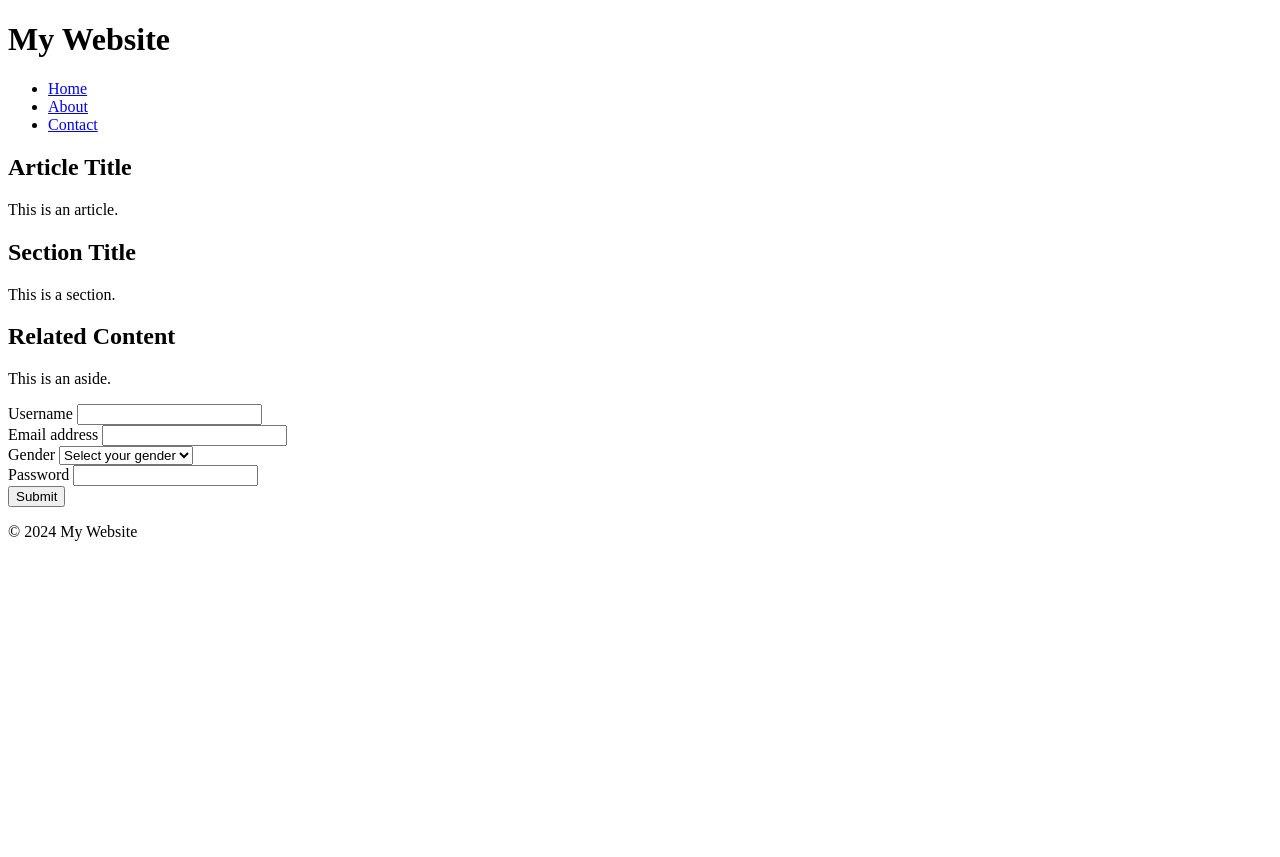
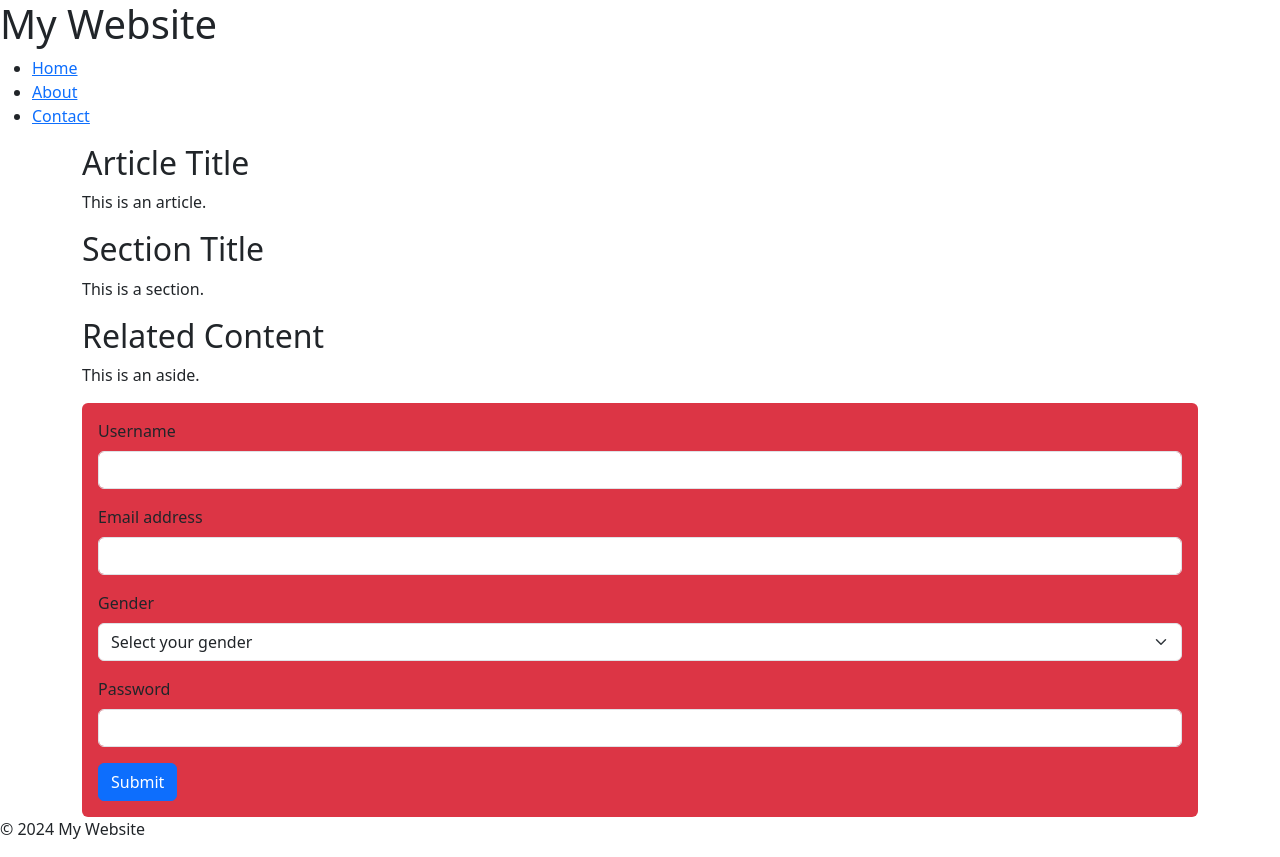
Before and after one commit to probuse/Internship2024, a plain HTML site: page profile.html in a window 1280 px wide. Before the commit the page ends 800 px from the top, so only its background shows below. Drawn offline with nearby package versions, Linux system fonts and the light colour scheme.

Commit message:
update profile.html

```diff
--- a/profile.html
+++ b/profile.html
@@ -4,7 +4,9 @@
 <head>
     <meta charset="UTF-8">
     <meta name="viewport" content="width=device-width, initial-scale=1.0">
-    <title>Semantic HTML Example</title>
+    <title>Profile Page</title>
+    <link rel="stylesheet" href="./assets/css/style.css">
+    <link href="https://cdn.jsdelivr.net/npm/bootstrap@5.3.3/dist/css/bootstrap.min.css" rel="stylesheet" integrity="sha384-QWTKZyjpPEjISv5WaRU9OFeRpok6YctnYmDr5pNlyT2bRjXh0JMhjY6hW+ALEwIH" crossorigin="anonymous">
 </head>
 
 <body>
@@ -18,6 +20,7 @@
             </ul>
         </nav>
     </header>
+    <div class='container'>
         <main>
             <article>
                 <h2>Article Title</h2>
@@ -32,7 +35,7 @@
             <h2>Related Content</h2>
             <p>This is an aside.</p>
         </aside>
-<form>
+    <form class="bg-danger p-3 rounded-2">
         <div class="mb-3">
             <label for="username" class="form-label">Username</label>
             <input type="text" class="form-control" id="username" name="username" required>
@@ -57,9 +60,12 @@
         <button type="submit" class="btn btn-primary">Submit</button>
     </form>
 
+    </div>
     <footer>
         <p>&copy; 2024 My Website</p>
     </footer>
+    <script src="https://cdn.jsdelivr.net/npm/bootstrap@5.3.3/dist/js/bootstrap.bundle.min.js" integrity="sha384-YvpcrYf0tY3lHB60NNkmXc5s9fDVZLESaAA55NDzOxhy9GkcIdslK1eN7N6jIeHz" crossorigin="anonymous"></script>
+
 </body>
 
 </html>
```
Lines whose indentation alone changed are shown as unchanged.
